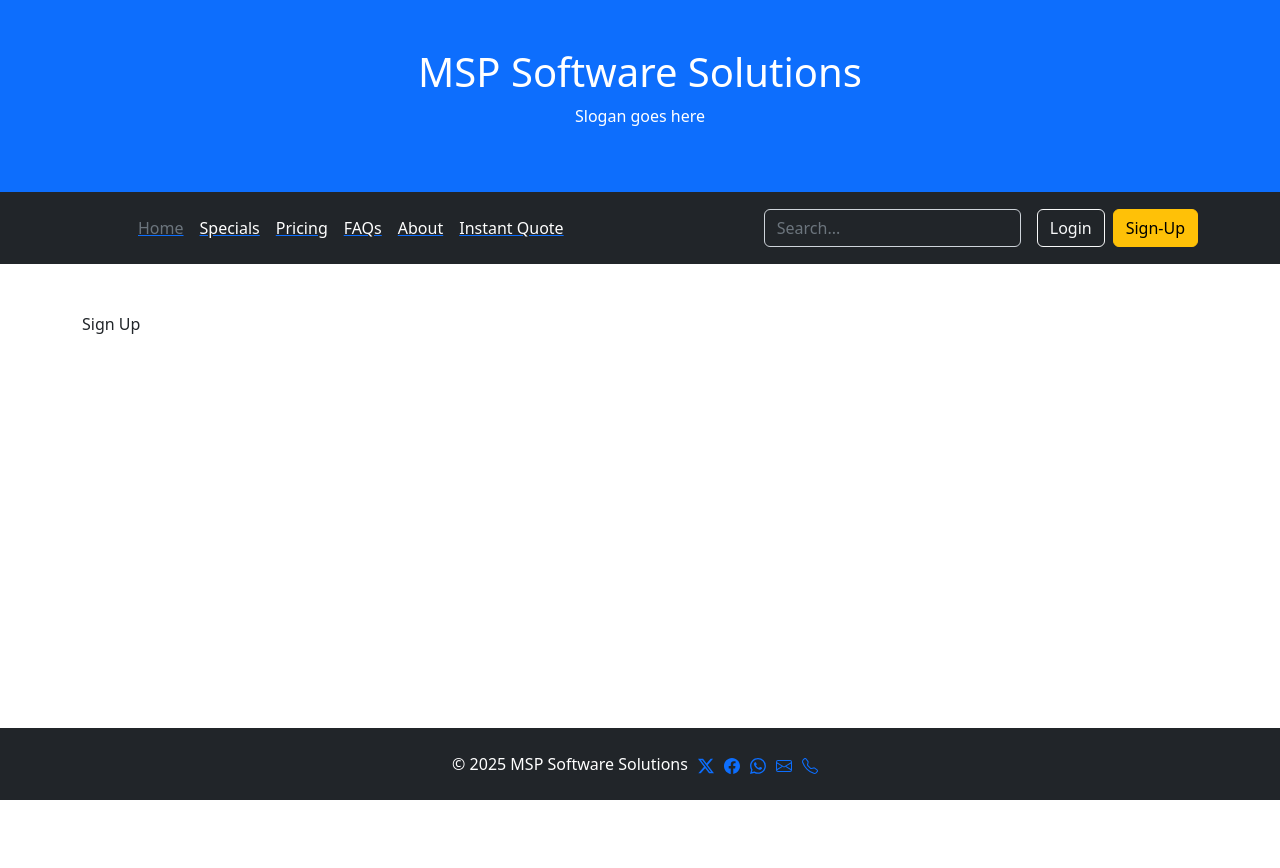
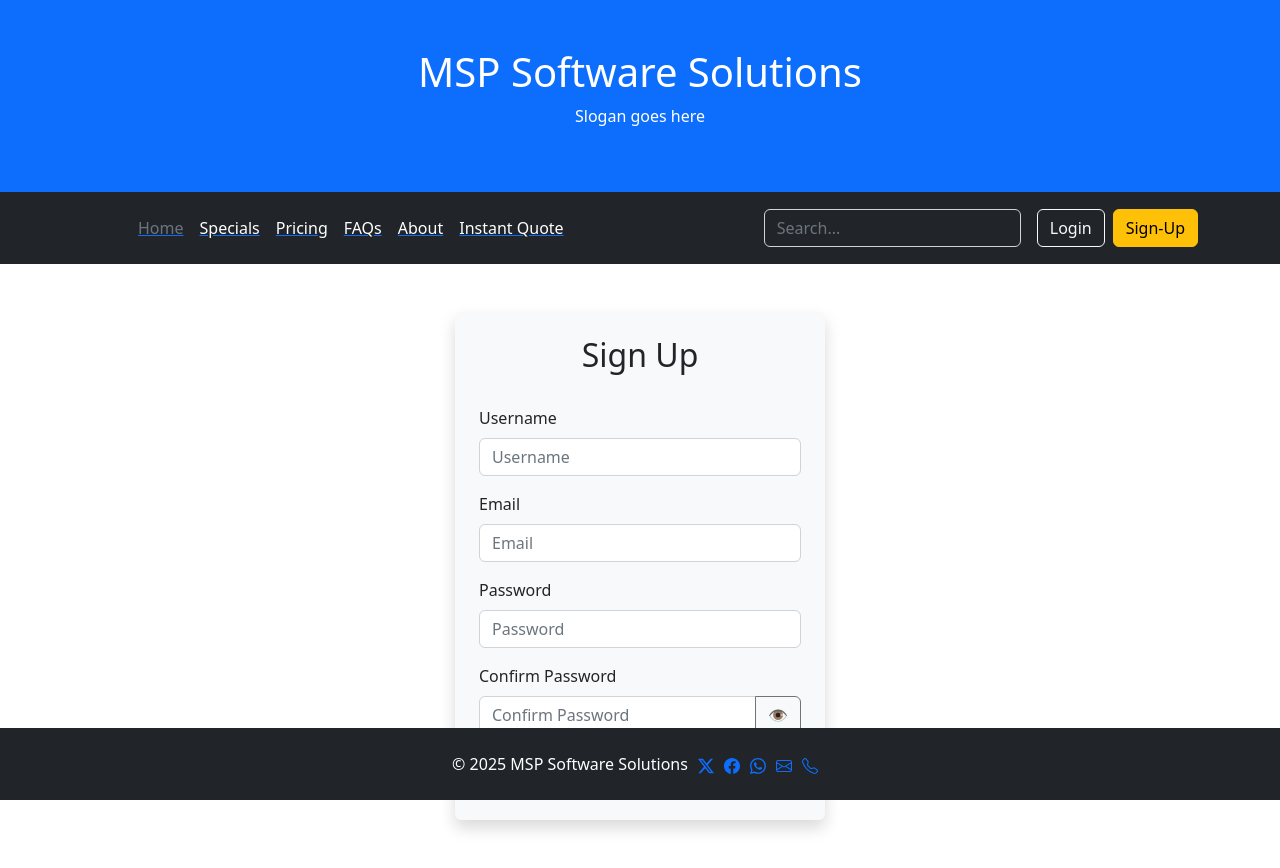
Before and after one commit to kayloshai/trade-locator, a React (Vite) app: page /trade-locator/sign-up in a window 1280 px wide. Before the commit the page ends 800 px from the top, so only its background shows below. Built offline with nearby package versions, Linux system fonts and the light colour scheme.

Commit message:
Update routes, add new login and signup pages

```diff
--- /dev/null
+++ b/src/design-system-components/inputbox/inputbox.tsx
@@ -0,0 +1,56 @@
+import { useState } from "react";
+
+interface Props {
+    className?: string;
+    placeholder1?: string;
+    placeholder2?: string;
+    type1?: 'text' | 'password' | 'email';
+    type2?: 'text' | 'password' | 'email';
+    button1Label?: string;
+    button2Label?: string;
+    onSubmit?: (value1: string, value2: string) => void;
+}
+
+export const Inputbox = ({
+    className,
+    placeholder1 = "Username",
+    placeholder2 = "Password",
+    type1 = "text",
+    type2 = "text",
+    button1Label = "Login",
+    button2Label = "Cancel",
+    onSubmit
+}: Props) => {
+    const [value1, setValue1] = useState("");
+    const [value2, setValue2] = useState("");
+
+    const handleSubmit = (e: React.FormEvent) => {
+        e.preventDefault();
+        if (onSubmit) onSubmit(value1, value2);
+    };
+
+    return (
+        <div className={`inputbox-container d-flex justify-content-center align-items-center`} style={{ minHeight: "300px" }}>
+            <form onSubmit={handleSubmit} className="d-flex flex-column align-items-center gap-3 bg-light p-4 rounded shadow" style={{ minWidth: 300 }}>
+                <input
+                    className="form-control"
+                    type={type1}
+                    placeholder={placeholder1}
+                    value={value1}
+                    onChange={e => setValue1(e.target.value)}
+                />
+                <input
+                    className="form-control"
+                    type={type2}
+                    placeholder={placeholder2}
+                    value={value2}
+                    onChange={e => setValue2(e.target.value)}
+                />
+                <div className="d-flex gap-2 w-100 justify-content-center">
+                    <button className="btn btn-primary" type="submit">{button1Label}</button>
+                    <button className="btn btn-warning" type="button">{button2Label}</button>
+                </div>
+            </form>
+        </div>
+    );
+}
--- a/src/design-system-components/layouts/baseLayout.tsx
+++ b/src/design-system-components/layouts/baseLayout.tsx
@@ -12,7 +12,7 @@ export const BaseLayout = ({ id }: Props) => {
     <div id={id}>
       <Header title={"MSP Software Solutions"} />
       <div>
-        <div className="container mt-5">
+        <div className="container mt-5 pb-5">
           <Outlet />
         </div>
       </div>
--- a/src/design-system-components/pages/login.tsx
+++ b/src/design-system-components/pages/login.tsx
@@ -1,3 +1,4 @@
+import { Inputbox } from "../inputbox/inputbox";
 
 interface Props {
     className?: string;
@@ -6,12 +7,15 @@ interface Props {
 export const Login = ({ className }: Props) => {
 
     return (
-        <div className={className} id="login-page">
-            <div className="input-group mb-3">
-                <input type="text" className="form-control" placeholder="Username" aria-label="Username" />
-                <input type="text" className="form-control" placeholder="Password" aria-label="Password" />
-                <button className="btn btn-outline-secondary" type="button">Sign-In</button>
-            </div>
-        </div>
+        // <div className={className} id="login-page">
+        //     <div className="input-group mb-3">
+        //         <input type="text" className="form-control" placeholder="Username" aria-label="Username" />
+        //         <input type="text" className="form-control" placeholder="Password" aria-label="Password" />
+        //         <button className="btn btn-outline-secondary" type="button">Sign-In</button>
+        //     </div>
+        // </div>
+        <>
+            <Inputbox />
+        </>
     );
 }
--- a/src/design-system-components/pages/signUp.tsx
+++ b/src/design-system-components/pages/signUp.tsx
@@ -1,13 +1,169 @@
+import { useState, useRef } from "react";
 
 interface Props {
     className?: string;
 }
 
+function isValidEmail(email: string) {
+    return /^[^\s@]+@[^\s@]+\.[^\s@]+$/.test(email);
+}
+
+function isValidPassword(password: string) {
+    return (
+        password.length >= 8 &&
+        /[A-Za-z]/.test(password) &&
+        /\d/.test(password)
+    );
+}
+
 export const SignUp = ({ className }: Props) => {
+    const [username, setUsername] = useState("");
+    const [email, setEmail] = useState("");
+    const [password, setPassword] = useState("");
+    const [confirmPassword, setConfirmPassword] = useState("");
+    const [showPassword, setShowPassword] = useState(false);
+    const [emailTouched, setEmailTouched] = useState(false);
+    const [passwordTouched, setPasswordTouched] = useState(false);
+    const usernameRef = useRef<HTMLInputElement>(null);
+
+    const handleSubmit = (e: React.FormEvent) => {
+        e.preventDefault();
+        // Handle sign up logic here
+        console.log("Sign Up:", { username, email, password });
+    };
+
+    const handleClear = () => {
+        setUsername("");
+        setEmail("");
+        setPassword("");
+        setConfirmPassword("");
+        setEmailTouched(false);
+        setPasswordTouched(false);
+        setTimeout(() => {
+            usernameRef.current?.focus();
+        }, 0);
+    };
+
+    const passwordsMatch = password === confirmPassword && password.length > 0;
+    const emailValid = isValidEmail(email);
+    const passwordValid = isValidPassword(password);
 
     return (
-        <div className={className} id="sign-up-page">
-            Sign Up
+        <div
+            className={`d-flex justify-content-center align-items-center ${className || ""}`}
+            id="sign-up-page"
+            style={{ minHeight: "300px" }}
+        >
+            <form
+                onSubmit={handleSubmit}
+                className="d-flex flex-column align-items-center gap-3 bg-light p-4 rounded shadow"
+                style={{ minWidth: 340, width: 370, maxWidth: "100%" }}
+                aria-labelledby="signup-title"
+            >
+                <h2 id="signup-title" className="mb-3">Sign Up</h2>
+                <div className="w-100">
+                    <label htmlFor="username" className="form-label">Username</label>
+                    <input
+                        ref={usernameRef}
+                        id="username"
+                        className="form-control"
+                        type="text"
+                        placeholder="Username"
+                        value={username}
+                        onChange={e => setUsername(e.target.value)}
+                        autoComplete="username"
+                    />
+                </div>
+                <div className="w-100">
+                    <label htmlFor="email" className="form-label">Email</label>
+                    <input
+                        id="email"
+                        className={`form-control${emailTouched && !emailValid ? " is-invalid" : ""}`}
+                        type="email"
+                        placeholder="Email"
+                        value={email}
+                        onChange={e => setEmail(e.target.value)}
+                        onBlur={() => setEmailTouched(true)}
+                        aria-invalid={emailTouched && !emailValid}
+                        aria-describedby={emailTouched && !emailValid ? "email-error" : undefined}
+                        autoComplete="email"
+                    />
+                    {emailTouched && !emailValid && (
+                        <div id="email-error" className="text-danger small w-100 text-start" aria-live="polite">
+                            Please enter a valid email address.
+                        </div>
+                    )}
+                </div>
+                <div className="w-100">
+                    <label htmlFor="password" className="form-label">Password</label>
+                    <div className="input-group">
+                        <input
+                            id="password"
+                            className={`form-control${passwordTouched && !passwordValid ? " is-invalid" : ""}`}
+                            type={showPassword ? "text" : "password"}
+                            placeholder="Password"
+                            value={password}
+                            onChange={e => setPassword(e.target.value)}
+                            onBlur={() => setPasswordTouched(true)}
+                            aria-invalid={passwordTouched && !passwordValid}
+                            aria-describedby={passwordTouched && !passwordValid ? "password-error" : undefined}
+                            autoComplete="new-password"
+                        />
+                    </div>
+                    {passwordTouched && !passwordValid && (
+                        <div id="password-error" className="text-danger small w-100 text-start" aria-live="polite">
+                            Password must be at least 8 characters and contain both a letter and a number.
+                        </div>
+                    )}
+                </div>
+                <div className="w-100">
+                    <label htmlFor="confirm-password" className="form-label">Confirm Password</label>
+                    <div className="input-group">
+                        <input
+                            id="confirm-password"
+                            className="form-control"
+                            type={showPassword ? "text" : "password"}
+                            placeholder="Confirm Password"
+                            value={confirmPassword}
+                            onChange={e => setConfirmPassword(e.target.value)}
+                            autoComplete="new-password"
+                        />
+                        <button
+                            type="button"
+                            className="btn btn-outline-secondary"
+                            tabIndex={-1}
+                            onClick={() => setShowPassword(s => !s)}
+                            aria-label={showPassword ? "Hide password" : "Show password"}
+                        >
+                            {showPassword ? "🙈" : "👁️"}
+                        </button>
+                    </div>
+                </div>
+                {!passwordsMatch && confirmPassword.length > 0 && (
+                    <div className="text-danger small w-100 text-start" aria-live="polite">
+                        Passwords do not match
+                    </div>
+                )}
+                <div className="d-flex w-100 gap-2 mt-2">
+                    <button
+                        className="btn btn-primary flex-grow-1"
+                        type="submit"
+                        disabled={!passwordsMatch || !emailValid || !passwordValid}
+                    >
+                        Sign Up
+                    </button>
+                    <button
+                        type="button"
+                        className="btn btn-light px-2"
+                        title="Clear"
+                        onClick={handleClear}
+                        style={{ fontSize: "1.2rem", lineHeight: 1 }}
+                        aria-label="Clear all fields"
+                    >
+                        ×
+                    </button>
+                </div>
+            </form>
         </div>
     );
 }
```
Also changed, not shown: src/App.tsx (+4 -4 lines), src/design-system-components/pages/placeholder/placeholder.tsx (renamed from src/design-system-components/placeholder/placeholder.tsx), src/design-system-components/pages/services/carpentry.tsx (renamed from src/design-system-components/pages/carpentry.tsx), src/design-system-components/pages/services/engineering.tsx (renamed from src/design-system-components/pages/engineering.tsx), src/design-system-components/pages/services/masonry.tsx (renamed from src/design-system-components/pages/masonry.tsx), src/design-system-components/pages/services/plumbing.tsx (renamed from src/design-system-components/pages/plumbing.tsx).
